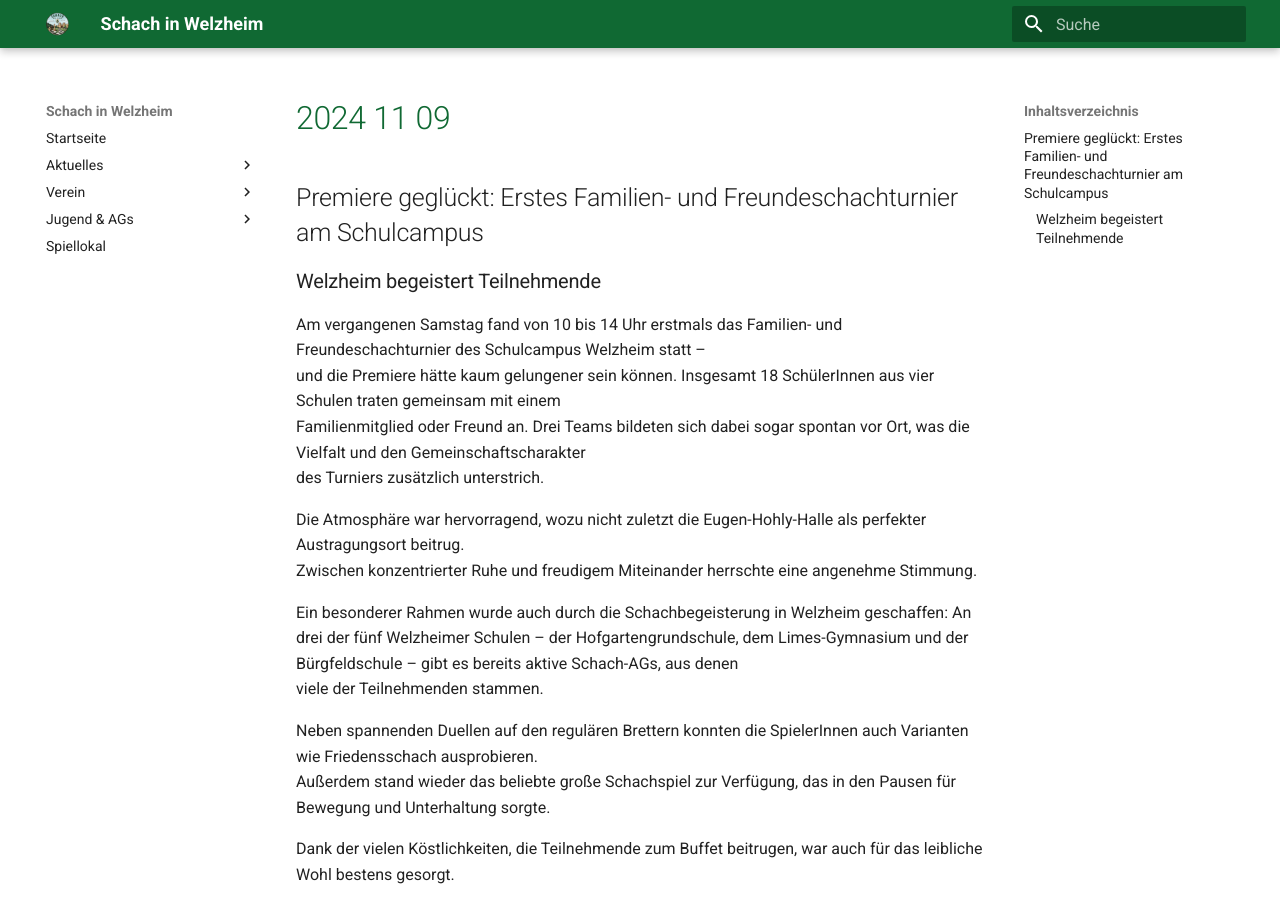
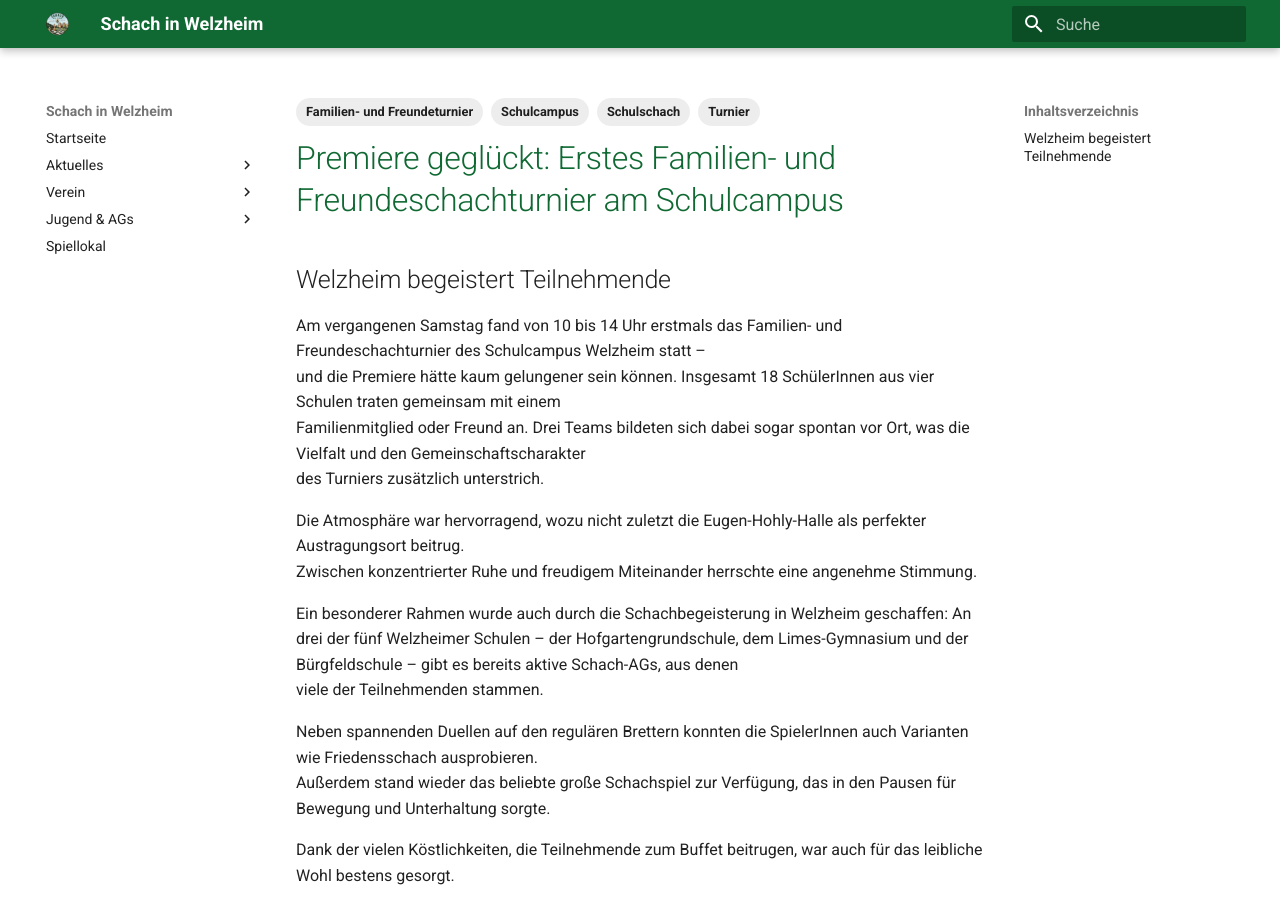
Before and after one commit to schachwelzheim/schachwelzheim, an MkDocs documentation site: the page built from docs/aktuelles/2024-11-09.md, in a window 1280 px wide and 900 px high. Built offline with MkDocs 1.6.1 and Material for MkDocs 9.7.7, drawn with Linux system fonts in a browser that asks for light colours.

Commit message:
Revise event report for family and friend chess tournament
Added tags and updated header structure for the event report.

```diff
--- a/docs/aktuelles/2024-11-09.md
+++ b/docs/aktuelles/2024-11-09.md
@@ -1,6 +1,14 @@
-## Premiere geglückt: Erstes Familien- und Freundeschachturnier am Schulcampus
+---
+tags:
+  - Schulschach
+  - Turnier
+  - Schulcampus
+  - Familien- und Freundeturnier
+---
 
-### Welzheim begeistert Teilnehmende
+# Premiere geglückt: Erstes Familien- und Freundeschachturnier am Schulcampus
+
+## Welzheim begeistert Teilnehmende
 
 Am vergangenen Samstag fand von 10 bis 14 Uhr erstmals das Familien- und Freundeschachturnier des Schulcampus Welzheim statt –
 und die Premiere hätte kaum gelungener sein können. Insgesamt 18 SchülerInnen aus vier Schulen traten gemeinsam mit einem
```
